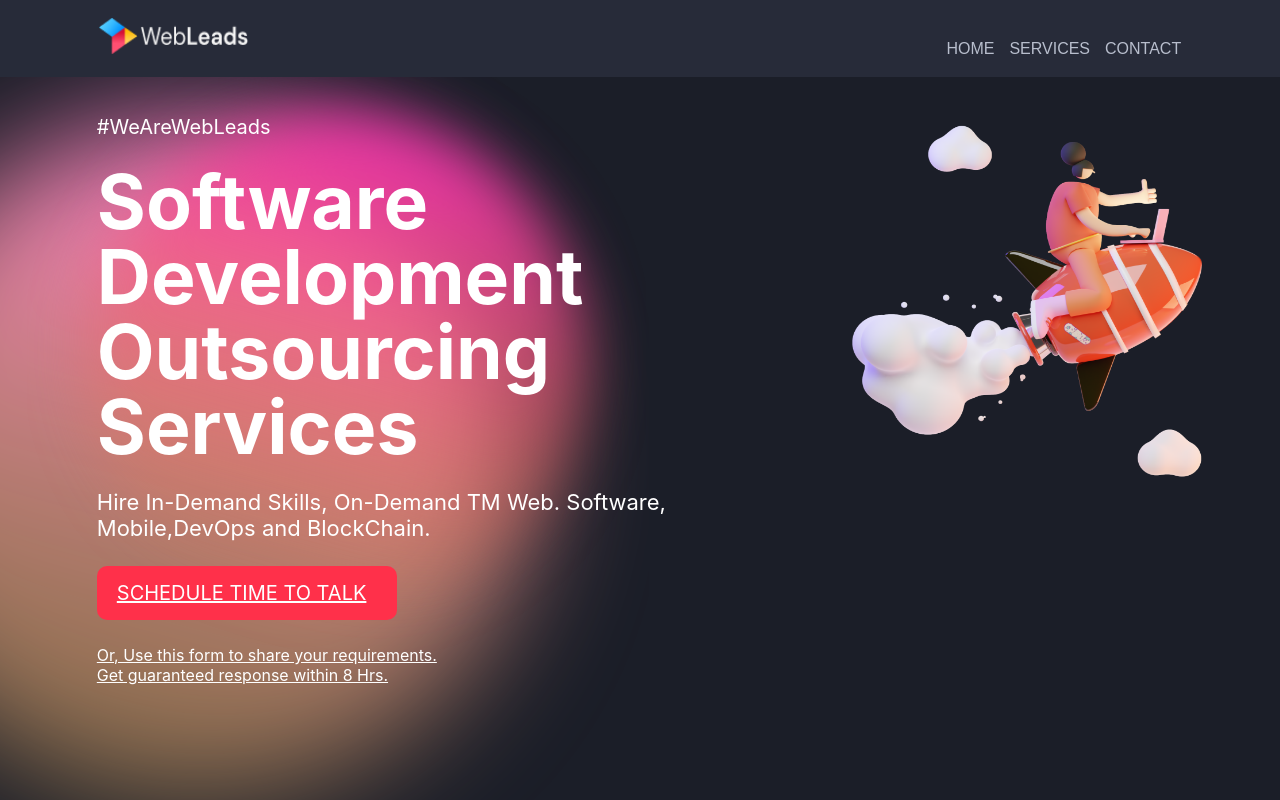
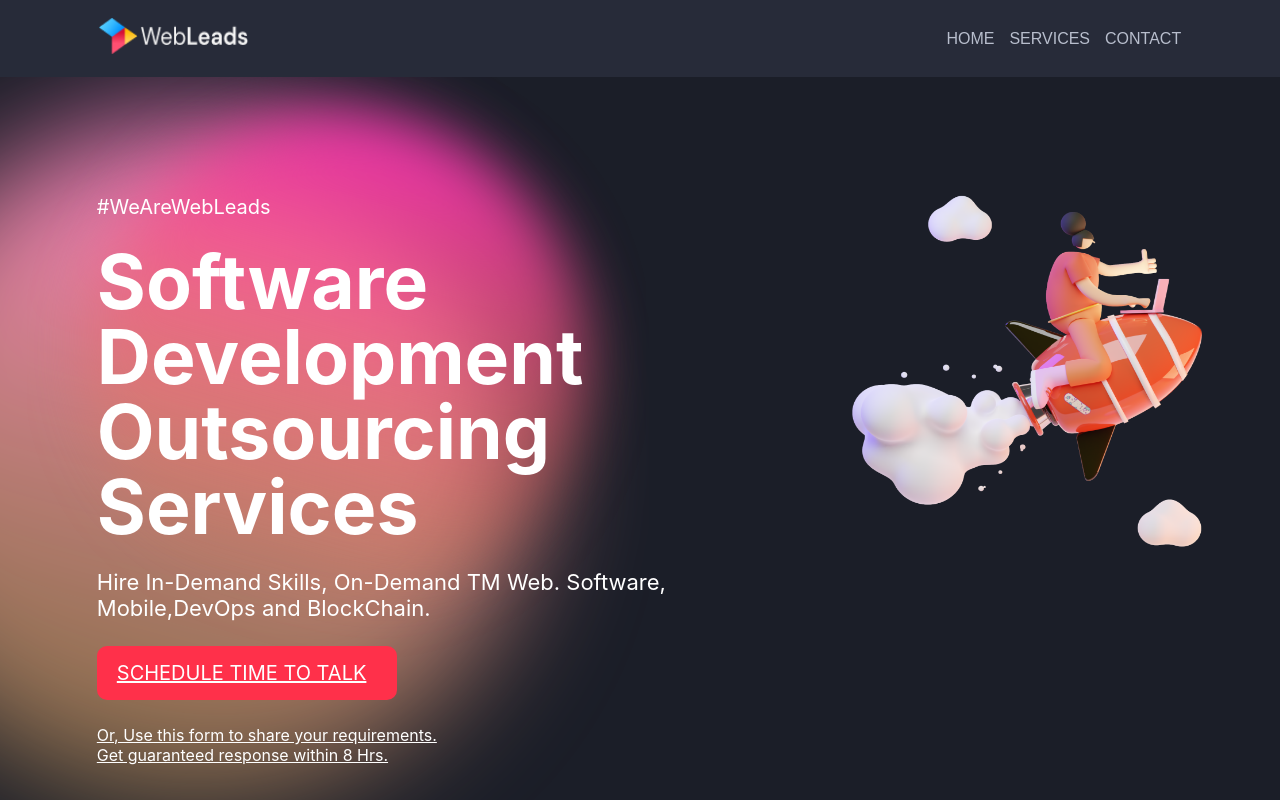
Before and after one commit to Damian-luis/pag-webleads, a React (Create React App) app: page / in a window 1280 px wide. Shown: the top 800 px of the page. Built offline with nearby package versions, Linux system fonts and the light colour scheme.

Commit message:
changes in navbar

```diff
--- a/src/App.css
+++ b/src/App.css
@@ -18,8 +18,9 @@ nav{
     position:fixed;
     top:0px;
     column-gap: 500px;
-    z-index: 100;
-    position: absolute;
+    z-index: 5000;
+
+
 }
 nav a{
     text-decoration: none;
@@ -36,7 +37,6 @@ img{
 nav ul{
     display:flex;
     gap: 15px;
-    padding-top: 20px;
 }
 nav ul li{
     list-style-type:none;
@@ -45,7 +45,7 @@ nav ul li{
 }
 
 .presentation{
-    padding-top: 100px;
+    padding-top: 180px;
     padding-left: 6%;
     width:60%;
     display:flex;
@@ -96,7 +96,7 @@ nav ul li{
     height: 500px;
     position: absolute;
     right: 20px;
-    top: 30px;
+    top: 100px;
     z-index: -1;
 }
 .navecita img{
```
